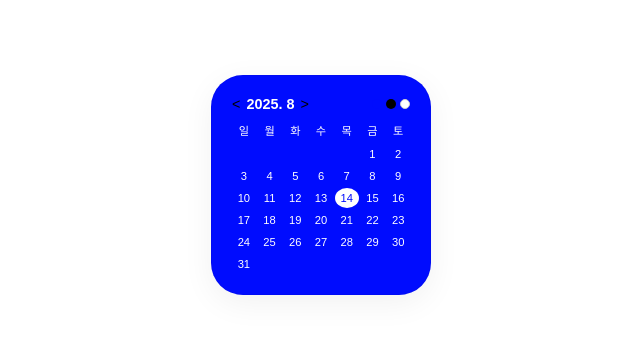
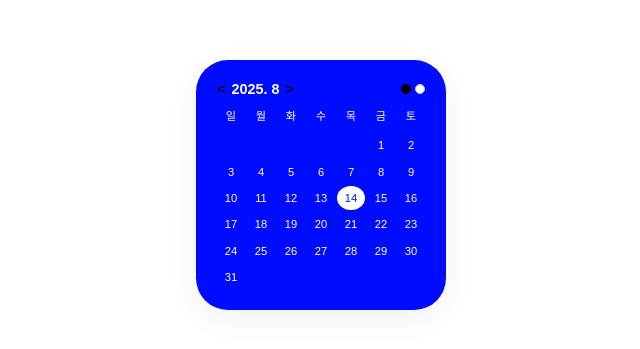
Before and after one commit to todoto1/minicalendar-1.0, a plain HTML site: page index.html in a window 1280 px wide. Shown: the part 215-564 px from the top of the page, without its empty margins (319-959 px from the left). Drawn offline with Linux system fonts and the light colour scheme; a web font is replaced by a local one.

Commit message:
Update index.html

```diff
--- a/index.html
+++ b/index.html
@@ -28,8 +28,8 @@
     display: flex;
     flex-direction: column;
     align-items: center;
-    width: 220px; /* 사각형 비율 */
-    height: 220px;
+    width: 250px; /* 사각형 비율 */
+    height: 250px;
   }
 
   .header {
```
